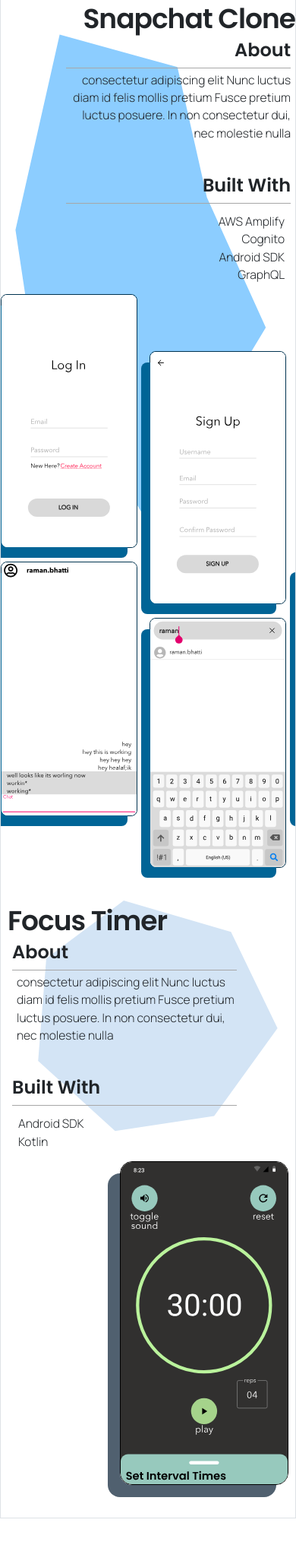
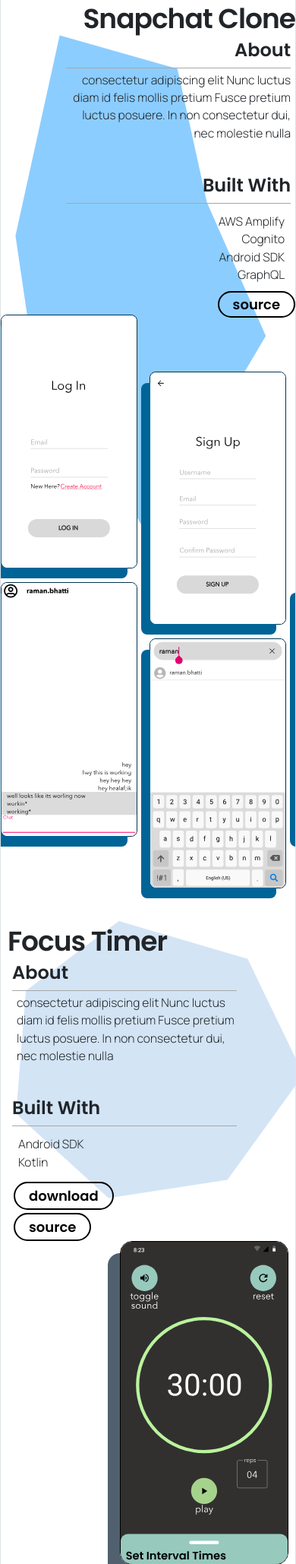
Before and after one commit to raman-dev/django_main, a Django app: page /alt/ in a window 390 px wide. Shown: the part 1194-3252 px from the top of the page at 76% size. Before the commit the page ends 3192 px from the top, so only its background shows below. Run offline with Django 3.2, Linux system fonts and the light colour scheme; style sheets or scripts are compiled from the project's sources; parts of the project's set-up code (start-up, migrations or seed data) failed here and were passed over; some libraries are stand-ins or nearby versions.

Commit message:
added source, visit download buttons

```diff
--- a/main_app_alt/static/main_app_alt/css/styles.css
+++ b/main_app_alt/static/main_app_alt/css/styles.css
@@ -230,6 +230,30 @@ h3 {
 
 [id|="page-"] {
   min-height: 80%;
+}
+
+.project-link {
+  border: 2px solid black;
+  border-radius: 24px;
+  margin-left: 8px;
+  text-decoration: none;
+  color: black;
+  font-family: displayFont;
+  font-size: 1.5rem;
+  -webkit-transition: all 0.1s ease-out;
+  transition: all 0.1s ease-out;
+}
+
+#page-2-source-link-container .project-link {
+  width: -webkit-fit-content;
+  width: -moz-fit-content;
+  width: fit-content;
+}
+
+.project-link:hover {
+  text-decoration: underline;
+  color: white;
+  background-color: black;
 }
 
 .page-0 {
@@ -609,9 +633,46 @@ h3 {
   }
 }
 
+@media (max-width: 768px) {
+  #page-0-source-link-container {
+    display: -webkit-box;
+    display: -ms-flexbox;
+    display: flex;
+    -webkit-box-orient: vertical;
+    -webkit-box-direction: normal;
+        -ms-flex-direction: column;
+            flex-direction: column;
+  }
+  #page-0-source-link-container .project-link {
+    width: -webkit-fit-content;
+    width: -moz-fit-content;
+    width: fit-content;
+  }
+  #page-0-source-link-container .project-link:first-child {
+    margin-bottom: 4px;
+  }
+}
+
 @media (max-width: 576px) {
   .content {
     overflow-x: hidden;
   }
+  #page-2-source-link-container {
+    display: -webkit-box;
+    display: -ms-flexbox;
+    display: flex;
+    -webkit-box-orient: vertical;
+    -webkit-box-direction: normal;
+        -ms-flex-direction: column;
+            flex-direction: column;
+  }
+  #page-2-source-link-container .project-link {
+    width: -webkit-fit-content;
+    width: -moz-fit-content;
+    width: fit-content;
+  }
+  #page-2-source-link-container .project-link:first-child {
+    margin-bottom: 4px;
+  }
 }
 /*# sourceMappingURL=styles.css.map */
--- a/main_app_alt/templates/main_app_alt/index.html
+++ b/main_app_alt/templates/main_app_alt/index.html
@@ -88,6 +88,14 @@
                             <li class="">bootstrap 5</li>
                         </ul>
                     </div>
+                    <div id="page-0-source-link-container" class="source-link-container ">
+                        <a class="p-1 px-4 project-link" href="#">
+                            visit
+                        </a>
+                        <a class="p-1 px-4 project-link" href="#">
+                            source
+                        </a>
+                    </div>
                 </div>
             </div>
             <div class="graphic-column">
@@ -110,6 +118,7 @@
 
                 </div>
             </div>
+
         </div>
 
         <div class="project-page page-1 container-fluid" id="page-1">
@@ -141,6 +150,12 @@
                             <li class="">GraphQL</li>
                         </ul>
                     </div>
+                    <div id="page-1-src-link-container" class="source-link-container">
+                        <a class="p-1 px-4 project-link" href="#">
+                            source
+                        </a>
+                    </div>
+
                 </div>
             </div>
             <div class="graphic-column">
@@ -202,6 +217,15 @@
                             <li class="">Kotlin</li>
                         </ul>
                     </div>
+
+                </div>
+                <div id="page-2-source-link-container" class="source-link-container flex flex-inline">
+                    <a class="p-1 px-4 project-link" href="#">
+                        download
+                    </a>
+                    <a class="p-1 px-4 project-link" href="#">
+                        source
+                    </a>
                 </div>
             </div>
             <div class="graphic-column">
```
Also changed, not shown: main_app_alt/static/main_app_alt/css/styles.scss (+43 -0 lines), 1 other file.
